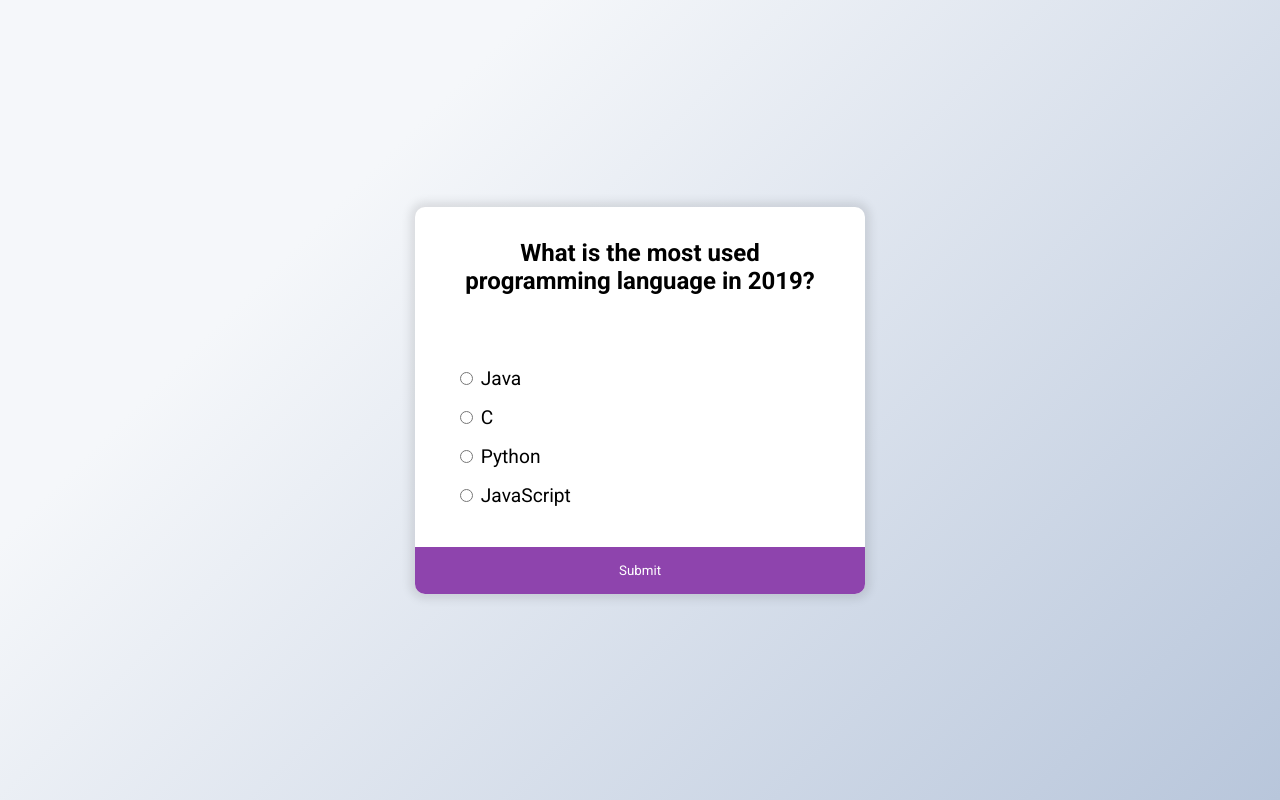
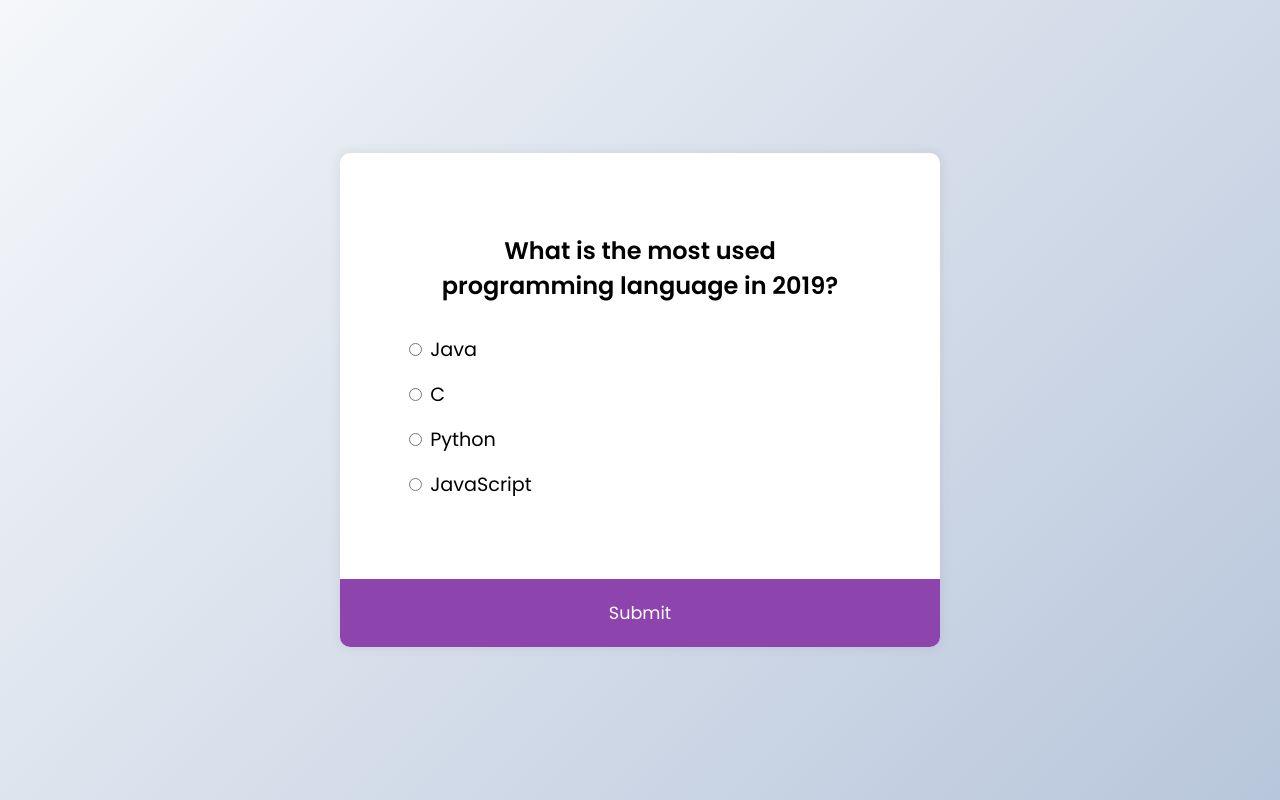
Before and after one commit to Xardash90/Javascript-Projects, a PHP site: page / in a window 1280 px wide. Run offline with PHP 8.4, Linux system fonts and the light colour scheme.

Commit message:
Add files via upload

```diff
--- a/Quiz/index.html
+++ b/Quiz/index.html
@@ -1,39 +1,57 @@
 <!DOCTYPE html>
 <html lang="en">
     <head>
-    <meta charset="UTF-8">
-    <meta http-equiv="X-UA-Compatible" content="IE=edge">
-    <meta name="viewport" content="width=device-width, initial-scale=1.0">
-    <!-- <link rel="stylesheet" href="https://cdnjs.cloudflare.com/ajax/libs/font-awesome/6.0.0-beta3/css/all.min.css" integrity="sha512-Fo3rlrZj/k7ujTnHg4CGR2D7kSs0v4LLanw2qksYuRlEzO+tcaEPQogQ0KaoGN26/zrn20ImR1DfuLWnOo7aBA==" crossorigin="anonymous" referrerpolicy="no-referrer" /> -->
-    <link rel="stylesheet" href="style.css">
+        <meta charset="UTF-8" />
+        <meta name="viewport" content="width=device-width, initial-scale=1.0" />
         <title>Quiz App</title>
+        <link rel="stylesheet" href="style.css" />
+
     </head>
     <body>
         <div class="quiz-container" id="quiz">
             <div class="quiz-header">
-		<h2 id="question">Question Text</h2>
-		</div>
+                <h2 id="question">Question text</h2>
                 <ul>
                     <li>
-				<input type="radio" id="a" name="answer" class="answer">
+                        <input
+                            type="radio"
+                            id="a"
+                            name="answer"
+                            class="answer"
+                        />
                         <label id="a_text" for="a">Question</label>
                     </li>
                     <li>
-				<input type="radio" id="a" name="answer" class="answer">
-				<label id="b_text" for="a">Question</label>
+                        <input
+                            type="radio"
+                            id="b"
+                            name="answer"
+                            class="answer"
+                        />
+                        <label id="b_text" for="b">Question</label>
                     </li>
                     <li>
-				<input type="radio" id="a" name="answer" class="answer">
-				<label id="c_text" for="a">Question</label>
+                        <input
+                            type="radio"
+                            id="c"
+                            name="answer"
+                            class="answer"
+                        />
+                        <label id="c_text" for="c">Question</label>
                     </li>
                     <li>
-				<input type="radio" id="a" name="answer" class="answer">
-				<label id="d_text" for="a">Question</label>
+                        <input
+                            type="radio"
+                            id="d"
+                            name="answer"
+                            class="answer"
+                        />
+                        <label id="d_text" for="d">Question</label>
                     </li>
                 </ul>
-
-		<button id="submitBtn">Submit</button>
             </div>
-    <script src="script.js"></script>
+            <button id="submit">Submit</button>
+        </div>
+	 <script src="script.js" defer></script>
     </body>
 </html>
--- a/Quiz/style.css
+++ b/Quiz/style.css
@@ -1,26 +1,31 @@
-@import url("https://fonts.googleapis.com/css2?family=Roboto:wght@400;700&display=swap");
+@import url("https://fonts.googleapis.com/css2?family=Poppins:wght@200;400;600&display=swap");
 
 * {
     box-sizing: border-box;
-    font-family: "Roboto", sans-serif;
 }
 
 body {
     background-color: #b8c6db;
-  background-image: linear-gradient(315deg, #b8c6db 0%, #f5f7fa 74%);
+    background-image: linear-gradient(315deg, #b8c6db 0%, #f5f7fa 100%);
     display: flex;
-  align-items:center;
+    align-items: center;
     justify-content: center;
-  margin:0;
+    font-family: "Poppins", sans-serif;
+    margin: 0;
     min-height: 100vh;
 }
-
 
 .quiz-container {
     background-color: #fff;
     border-radius: 10px;
-	box-shadow: 0 0 10px 5px rgba(0, 0, 0, 0.1);
-	width: 450px;
+    box-shadow: 0 0 10px 2px rgba(100, 100, 100, 0.1);
+    overflow: hidden;
+    width: 600px;
+    max-width: 100%;
+}
+
+.quiz-header {
+    padding: 4rem;
 }
 
 h2 {
@@ -29,40 +34,37 @@ h2 {
     margin: 0;
 }
 
-.quiz-header {
-	padding: 1rem;
-	display: flex;
-	justify-content: center;
-	align-items: right;
-
-
-}
-
 ul {
     list-style-type: none;
     padding: 0;
-	margin: 40px;
-
-
 }
-
 
 ul li {
     font-size: 1.2rem;
     margin: 1rem 0;
 }
 
+ul li label {
+    cursor: pointer;
+}
+
 button {
     background-color: #8e44ad;
+    border: none;
     color: white;
-	width: 450px;
-	border: none;
-	padding: 1rem;
-	border-bottom-left-radius: 10px;
-	border-bottom-right-radius: 10px;
-
+    cursor: pointer;
+    display: block;
+    font-family: inherit;
+    font-size: 1.1rem;
+    width: 100%;
+    padding: 1.3rem;
 }
 
 button:hover {
     background-color: #732d91;
 }
+
+button:focus {
+    background-color: #5e3370;
+    outline: none;
+}
```
Also changed, not shown: Quiz/script.js (+13 -13 lines). Lines whose indentation alone changed are shown as unchanged.
